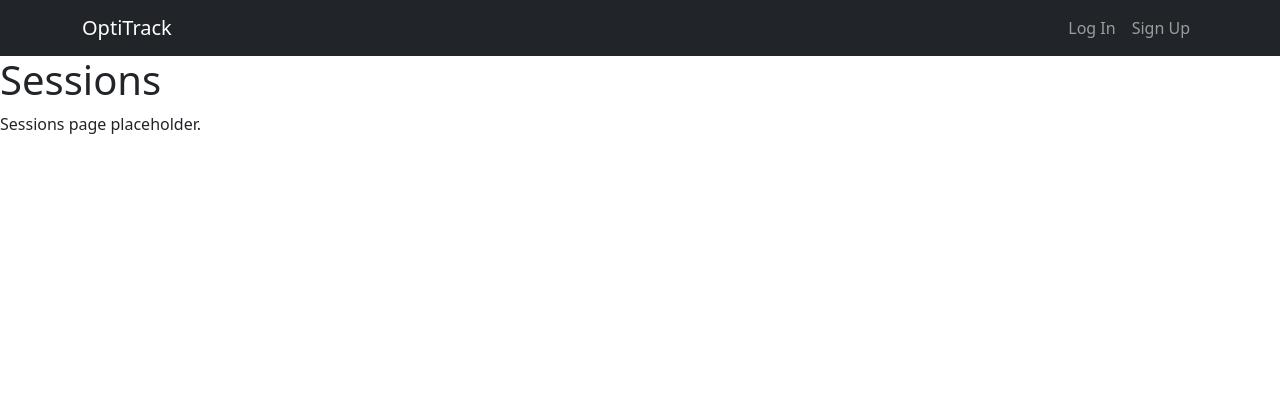
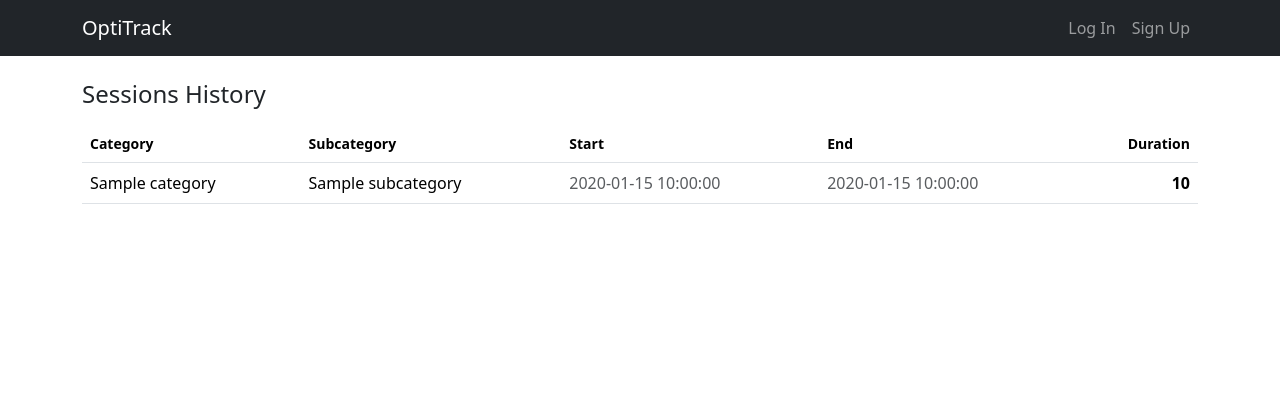
Before and after one commit to roxannardgz/time-management-cs50, a Flask app: template templates/sessions.html in a window 1280 px wide. Shown: the top 420 px of the page. Run offline with Flask 3, Linux system fonts and the light colour scheme; the template is opened without the code that fills it: most values are stand-ins (such as "Sample title", 1, 10 or a date in 2020).

Commit message:
Add a sessions (history) page and corresponding queries and functions

```diff
--- a/app.py
+++ b/app.py
@@ -3,7 +3,7 @@ from datetime import datetime
 from functools import wraps
 import os
 
-from helpers import get_db, close_db, login_required, seconds_to_hhmm
+from helpers import get_db, close_db, login_required, seconds_to_hhmm, seconds_to_hhmm_colon
 from werkzeug.security import check_password_hash, generate_password_hash
 from markupsafe import Markup
 
@@ -80,12 +80,6 @@ def add_no_cache_headers(response):
 @app.route("/")
 def index():
     return render_template("index.html")
-
-
-@app.route("/sessions")
-def sessions():
-    return render_template("sessions.html")
-
 
 
 # Create account
@@ -571,6 +565,41 @@ def logout():
     return redirect(url_for("index"))
 
 
+@app.route("/sessions")
+@login_required
+def sessions():
+    print(">>> HIT /sessions route")
+    db = get_db()
+
+    rows = db.execute(
+        """
+        SELECT
+            category,
+            subcategory,
+            start_time,
+            end_time,
+            duration_seconds
+        FROM vw_events_facts
+        WHERE user_id = ?
+        ORDER BY start_time DESC
+        """,
+        (g.user["user_id"],)
+    ).fetchall()
+
+    sessions = []
+    for r in rows:
+        sessions.append({
+            "category": r["category"],
+            "subcategory": r["subcategory"],
+            "start_time": r["start_time"],
+            "end_time": r["end_time"],
+            "duration": seconds_to_hhmm_colon(int(r["duration_seconds"] or 0)),
+        })
+    print("HISTORY SESSIONS COUNT:", len(sessions))
+
+    return render_template("sessions.html", sessions=sessions)
+
+
 @app.template_filter("format_time")
 def format_time(value):
     if isinstance(value, str):
--- a/charts.py
+++ b/charts.py
@@ -72,7 +72,6 @@ def today_by_category(df, selected_category):
     fig.update_layout(height=500)
 
     return fig
-
 
 
 # Bar chart for selected subcategory breakdown
--- a/helpers.py
+++ b/helpers.py
@@ -49,3 +49,8 @@ def seconds_to_hhmm(seconds):
     hours = seconds // 3600
     minutes = (seconds % 3600) // 60
     return f"{int(hours)}h{int(minutes):02d}m"
+
+def seconds_to_hhmm_colon(seconds):
+    h = seconds // 3600
+    m = (seconds % 3600) // 60
+    return f"{int(h):02d}:{int(m):02d}"
--- a/templates/layout.html
+++ b/templates/layout.html
@@ -28,12 +28,11 @@
             {{ url_for('dashboard',
                        period=period,
                        category=selected_category) }}
-         {% else %}
-            {{ url_for('index') }}
-         {% endif %}">
+                    {% else %}
+                        {{ url_for('index') }}
+                    {% endif %}">
                 <span>OptiTrack</span>
             </a>
-
 
 
             <button class="navbar-toggler" type="button" data-bs-toggle="collapse" data-bs-target="#navbarNav"
@@ -49,6 +48,9 @@
                     <li class="nav-item">
                         <a class="nav-link"
                             href="{% if request.endpoint == 'dashboard' %}{{ url_for('dashboard', **request.args) }}{% else %}{{ url_for('dashboard') }}{% endif %}">Dashboard</a>
+                    </li>
+                    <li class="nav-item">
+                        <a class="nav-link" href="{{ url_for('sessions') }}">Sessions</a>
                     </li>
                     <li class="nav-item">
                         <a class="nav-link" href="{{ url_for('logout') }}">Logout</a>
--- a/templates/sessions.html
+++ b/templates/sessions.html
@@ -1,8 +1,39 @@
 {% extends "layout.html" %}
-
-{% block title %}Sessions{% endblock %}
+{% block title %}History{% endblock %}
 
 {% block content %}
-<h1>Sessions</h1>
-<p>Sessions page placeholder.</p>
+<div class="container py-4">
+    <div class="d-flex align-items-center justify-content-between mb-3">
+        <h2 class="h4 mb-0">Sessions History</h2>
+    </div>
+
+    <div class="table-responsive">
+        <table class="table align-middle">
+            <thead>
+                <tr class="text-muted small">
+                    <th>Category</th>
+                    <th>Subcategory</th>
+                    <th>Start</th>
+                    <th>End</th>
+                    <th class="text-end">Duration</th>
+                </tr>
+            </thead>
+            <tbody>
+                {% for s in sessions %}
+                <tr>
+                    <td>{{ s.category }}</td>
+                    <td>{{ s.subcategory }}</td>
+                    <td class="text-muted">{{ s.start_time }}</td>
+                    <td class="text-muted">{{ s.end_time }}</td>
+                    <td class="text-end fw-semibold">{{ s.duration }}</td>
+                </tr>
+                {% else %}
+                <tr>
+                    <td colspan="5" class="text-center text-muted py-4">No sessions yet.</td>
+                </tr>
+                {% endfor %}
+            </tbody>
+        </table>
+    </div>
+</div>
 {% endblock %}
```
Also changed, not shown: sql/analytics.sql (line endings or trailing spaces).
